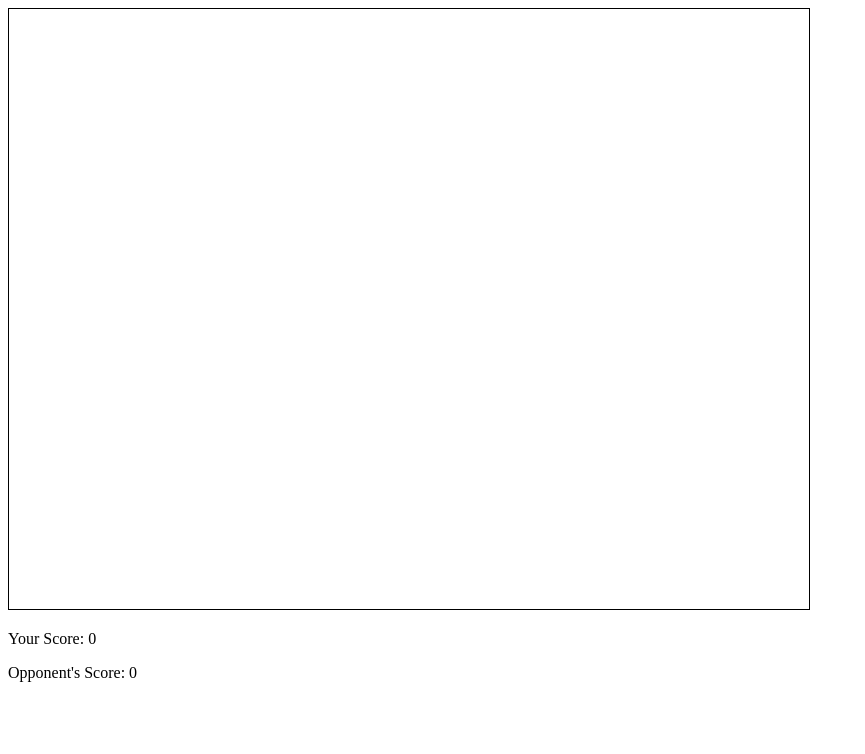
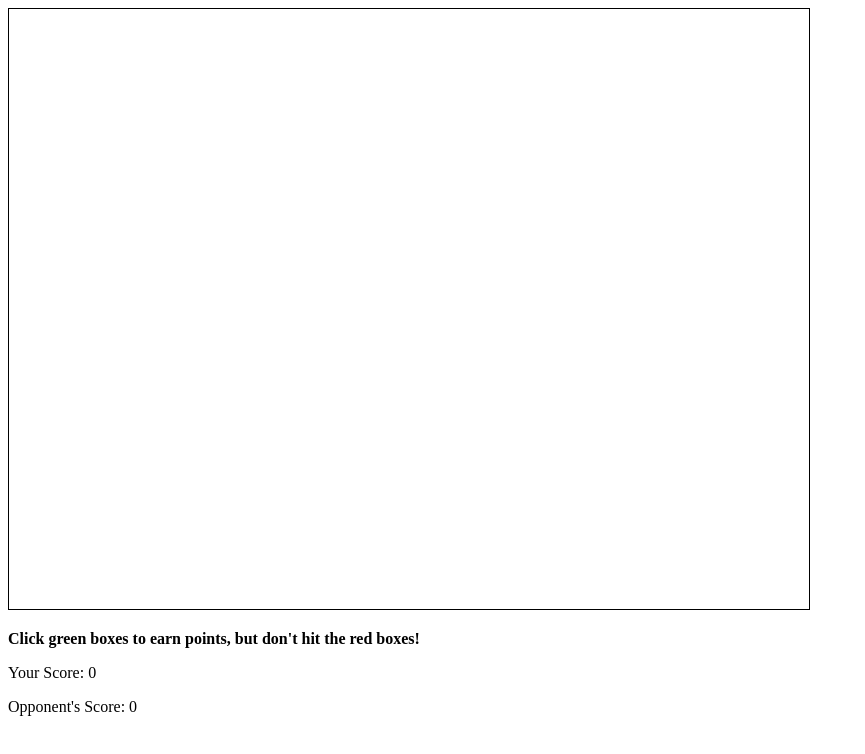
Before and after one commit to sdd4163/SquareGame, a website: page client/client.html in a window 1280 px wide. Shown: the whole page, without its empty margins (0-865 px from the left). Drawn offline with nearby package versions, Linux system fonts and the light colour scheme; no server answers.

Commit message:
Added instructions to client page

```diff
--- a/client/client.html
+++ b/client/client.html
@@ -122,6 +122,7 @@
 	<canvas id="canvas" width="800" height="600" style="border: 1px solid #000000;">
 		Get a real browser!
 	</canvas>
+	<p><strong>Click green boxes to earn points, but don't hit the red boxes!</strong></p>
 	<p id="myScore"></p>
 	<p id="theirScore"></p>
 </body>
```
